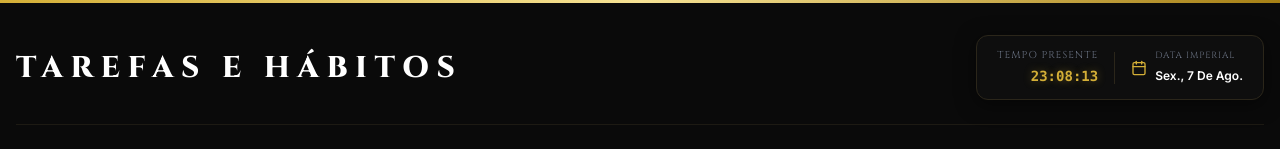
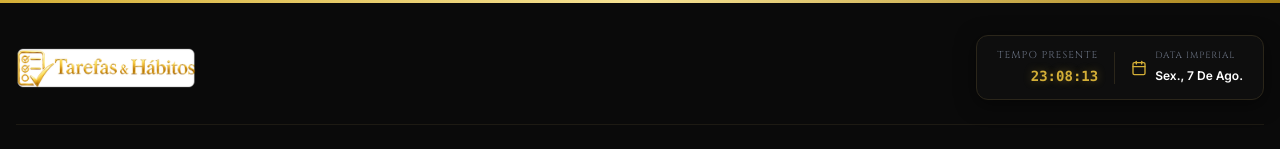
Before and after one commit to vanderleivercel-cell/tarefasehabitos, a React (Vite) app: page / in a window 1280 px wide. Shown: the top 149 px of the page. Built offline with nearby package versions, Linux system fonts and the light colour scheme; no server answers; the database is empty.

Commit message:
Update header to use image logo

```diff
--- a/src/App.tsx
+++ b/src/App.tsx
@@ -268,9 +268,11 @@ export default function App() {
         {/* Upper Brand bar */}
         <div className="flex flex-col md:flex-row md:items-center justify-between gap-6 pb-6 border-b border-lux-border/60">
           <div>
-            <h1 className="font-serif-lux text-2xl md:text-3xl font-extrabold tracking-[0.25em] text-white flex items-center gap-1.5 uppercase">
-              TAREFAS E HÁBITOS
-            </h1>
+            <img
+              src="/logo-site.png"
+              alt="Logo Tarefas e Hábitos"
+              className="h-8 md:h-10 w-auto object-contain"
+            />
           </div>
 
           {/* Luxury Clock / Calendar Widget */}
```
Also changed, not shown: public/favicon-site.png (added), public/logo-site.png (added).
